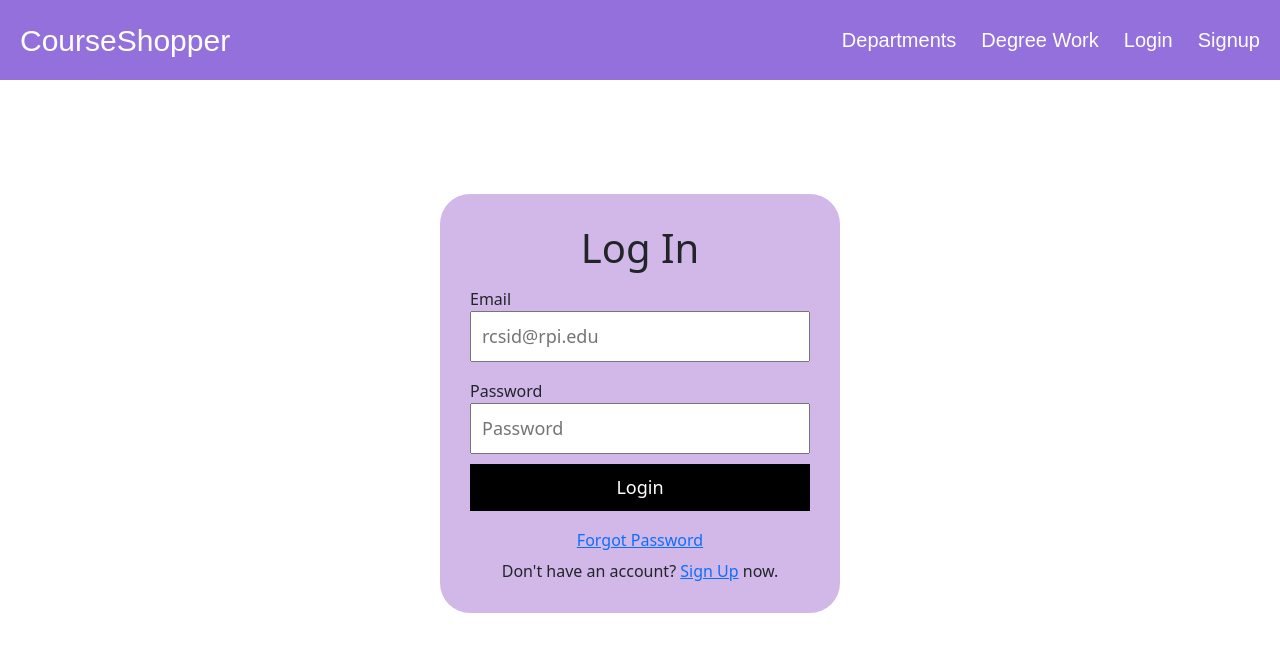
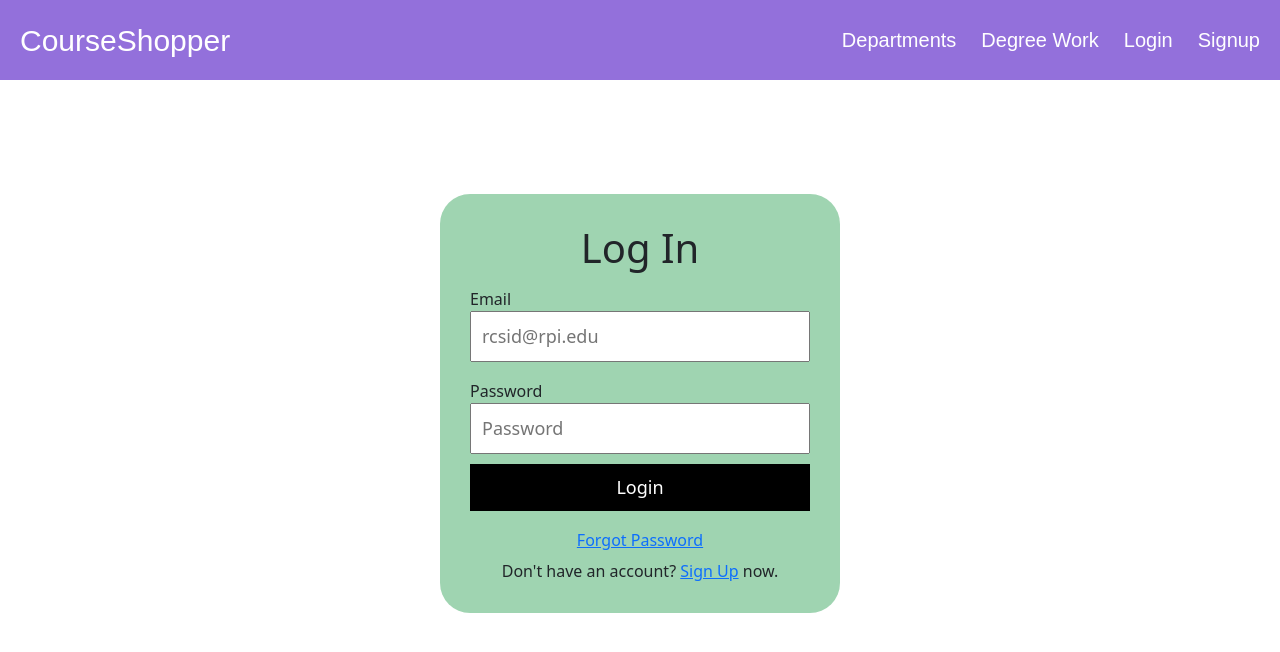
Before and after one commit to prashadr2/courseshopper, a React (Create React App) app: page /login in a window 1280 px wide. Shown: the top 652 px of the page. Built offline with nearby package versions, Linux system fonts and the light colour scheme; no server answers.

Commit message:
auth style

```diff
--- a/src/components/Auth/LoginForm.css
+++ b/src/components/Auth/LoginForm.css
@@ -8,7 +8,7 @@
   display: flex;
   flex-direction: column;
   text-align: center;
-  background-color: rgb(210, 184, 232);
+  background-color: rgba(139, 204, 161, 0.829);
   padding: 30px;
   width: 500px;
   border-radius: 30px;
--- a/src/components/Auth/SignupForm.css
+++ b/src/components/Auth/SignupForm.css
@@ -8,7 +8,7 @@
   display: flex;
   flex-direction: column;
   text-align: center;
-  background-color: rgb(210, 184, 232);
+  background-color: rgba(139, 204, 161, 0.829);
   padding: 30px;
   width: 500px;
   border-radius: 30px;
```
Also changed, not shown: 1 other file (tests, documents, lock files or other folders).
